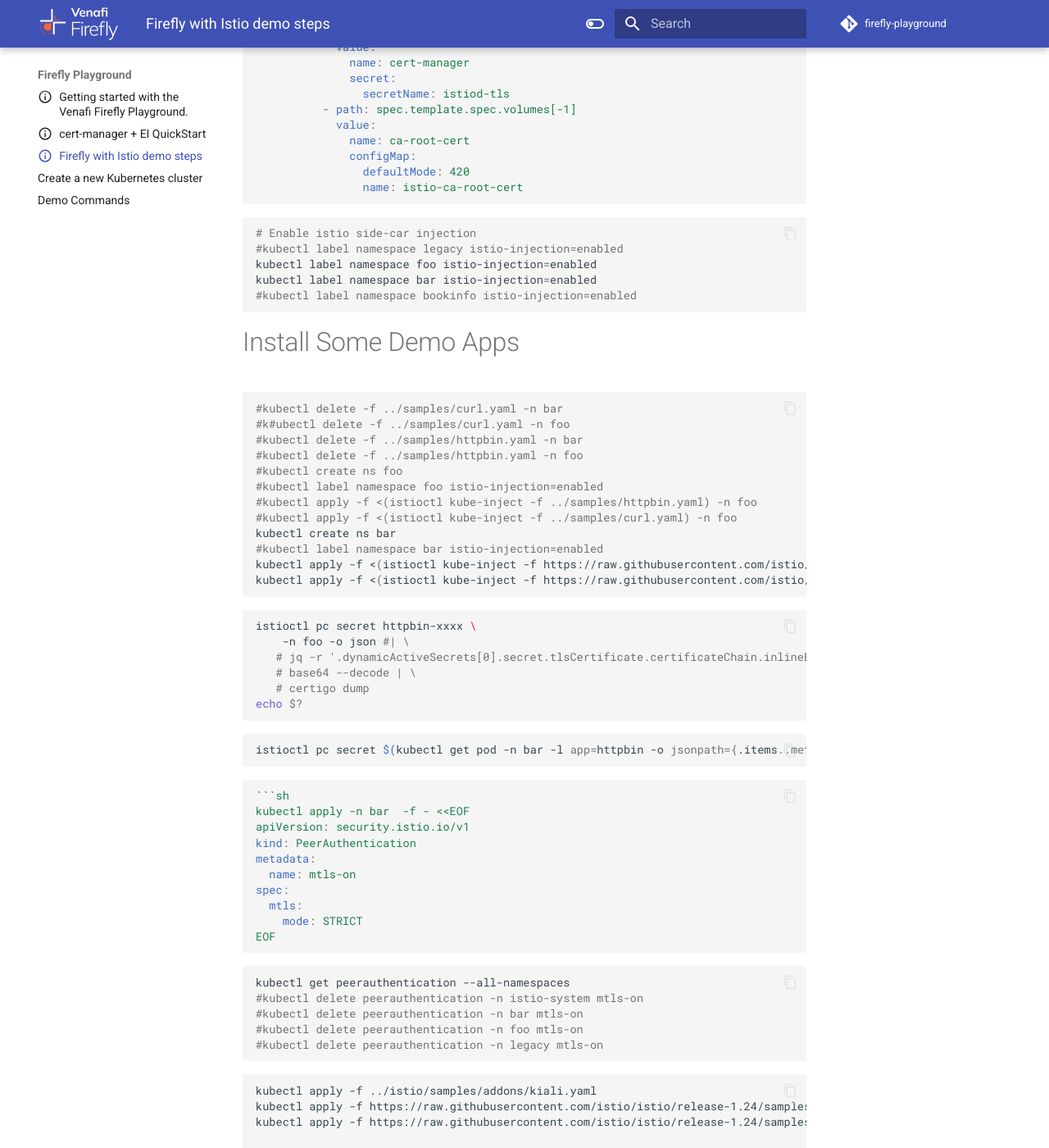
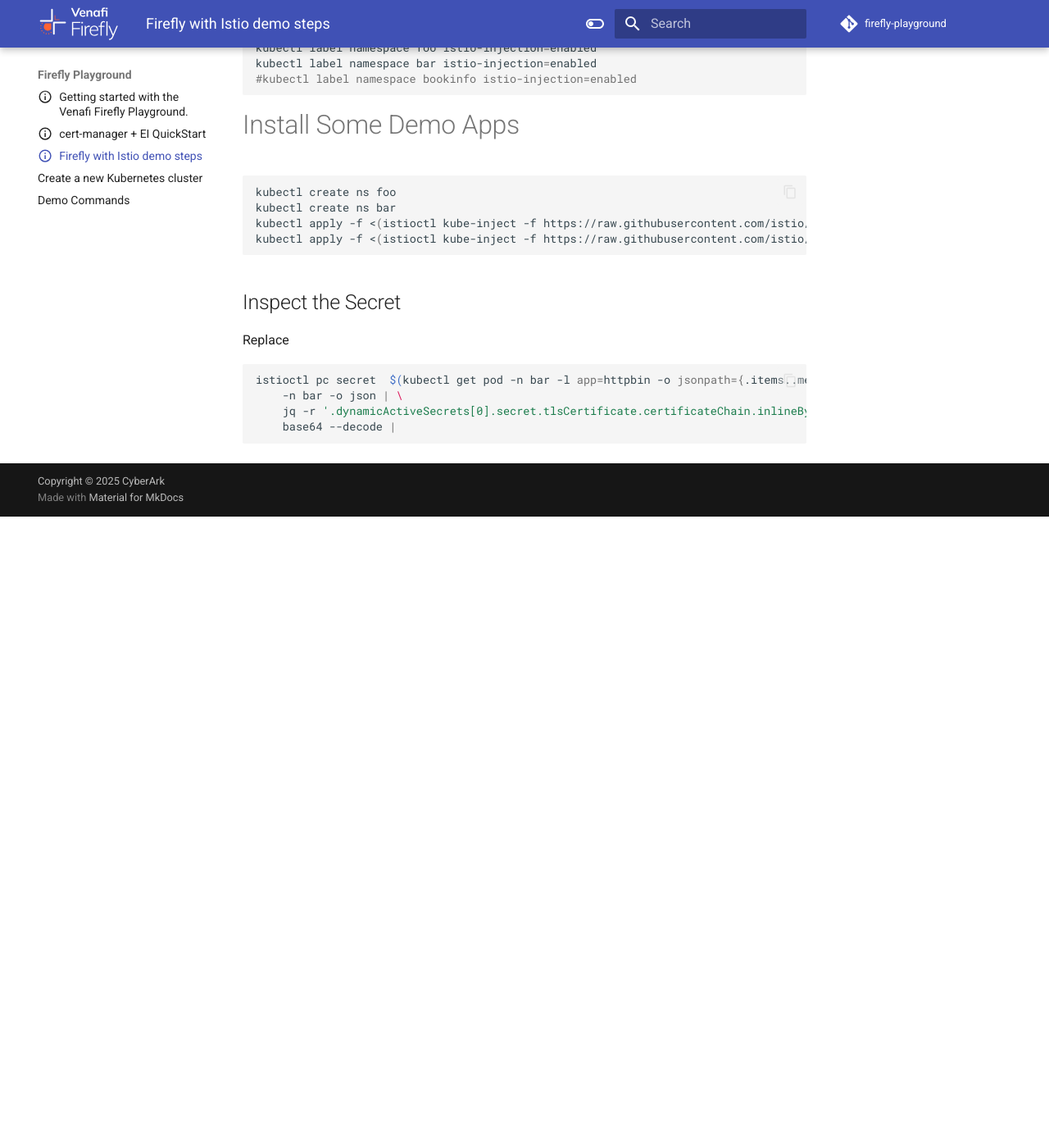
Before and after one commit to Venafi/firefly-playground, an MkDocs documentation site: the page built from docs/istio-firefly.md, in a window 1280 px wide and 1400 px high, scrolled down 5750 px. Shown: the whole window at 82% size. Built offline with MkDocs 1.6.1 and Material for MkDocs 9.7.7, drawn with Linux system fonts in a browser that asks for light colours; comment, search, counter and statistics services are not loaded; the version menu is left out; after the commit the page ends 6380 px from its top, so only the background shows below that; some of the changed text lies outside the part shown.

Commit message:
added isto demo steps

````diff
--- a/docs/istio-firefly.md
+++ b/docs/istio-firefly.md
@@ -122,19 +122,7 @@
   --version v1.5.1
 ```
 
-```sh
-#firefly-values.yaml
-acceptTerms: true
-deployment:
-  venafiClientID: 4e703f4b-e205-11ef-880f-fa736a87511e
-crd:
-  approver:
-    subject:
-      name: cert-manager
-      namespace: cert-manager
-```
-
-## Step 8. Test Firefly using the cmctl command line
+## Step 10. Test Firefly using the cmctl command line
 
 ```sh
 # Test Firefly using cmctl
@@ -164,11 +152,6 @@
 # Installing Istio
 
 Now lets install Istio
-
-```sh
-# Create certificate in K8s
-kubectl apply -f certificate3.yaml
-```
 
 ## Step 1. Create a new namespace for Istio
 
@@ -307,105 +291,21 @@
 # Install Some Demo Apps
 
 ```sh
-#kubectl delete -f ../samples/curl.yaml -n bar
-#k#ubectl delete -f ../samples/curl.yaml -n foo
-#kubectl delete -f ../samples/httpbin.yaml -n bar
-#kubectl delete -f ../samples/httpbin.yaml -n foo
-#kubectl create ns foo
-#kubectl label namespace foo istio-injection=enabled
-#kubectl apply -f <(istioctl kube-inject -f ../samples/httpbin.yaml) -n foo
-#kubectl apply -f <(istioctl kube-inject -f ../samples/curl.yaml) -n foo
+kubectl create ns foo
 kubectl create ns bar
-#kubectl label namespace bar istio-injection=enabled
 kubectl apply -f <(istioctl kube-inject -f https://raw.githubusercontent.com/istio/istio/refs/heads/master/samples/httpbin/httpbin.yaml) -n bar
 kubectl apply -f <(istioctl kube-inject -f https://raw.githubusercontent.com/istio/istio/refs/heads/master/samples/curl/curl.yaml) -n bar
 
 
 ```
 
-```sh
-istioctl pc secret httpbin-xxxx \
-    -n foo -o json #| \
-   # jq -r '.dynamicActiveSecrets[0].secret.tlsCertificate.certificateChain.inlineBytes' | \
-   # base64 --decode | \
-   # certigo dump
-echo $?
-```
+## Inspect the Secret
 
-```sh
-istioctl pc secret $(kubectl get pod -n bar -l app=httpbin -o jsonpath={.items..metadata.name})
-```
-
-```yaml
-
-```sh
-kubectl apply -n bar  -f - <<EOF
-apiVersion: security.istio.io/v1
-kind: PeerAuthentication
-metadata:
-  name: mtls-on
-spec:
-  mtls:
-    mode: STRICT
-EOF
-```
-
-```sh
-kubectl get peerauthentication --all-namespaces
-#kubectl delete peerauthentication -n istio-system mtls-on
-#kubectl delete peerauthentication -n bar mtls-on
-#kubectl delete peerauthentication -n foo mtls-on
-#kubectl delete peerauthentication -n legacy mtls-on
-```
-
-```sh
-kubectl apply -f ../istio/samples/addons/kiali.yaml
-kubectl apply -f https://raw.githubusercontent.com/istio/istio/release-1.24/samples/addons/prometheus.yaml
-kubectl apply -f https://raw.githubusercontent.com/istio/istio/release-1.24/samples/addons/grafana.yaml
-
-#kubectl delete -f ../istio/samples/addons/kiali.yaml --ignore-not-found
-
-```
-
-```sh {"terminalRows":"25"}
-k9s
-```
-
-```sh
-kubectl create ns legacy
-kubectl label namespace legacy istio-injection=enabled
-kubectl apply -f ../utils/traffic-foo-bar.yaml
-#kubectl create -f ./utils/traffic.yaml
-
-```
+Replace
 
 ```sh
 istioctl pc secret  $(kubectl get pod -n bar -l app=httpbin -o jsonpath={.items..metadata.name}) \
     -n bar -o json | \
     jq -r '.dynamicActiveSecrets[0].secret.tlsCertificate.certificateChain.inlineBytes' | \
-    base64 --decode | \
-    certigo dump
+    base64 --decode |
 ```
-
-## Delete some pods
-
-```sh
-kubectl delete pod $(kubectl get pod -n foo -l app=httpbin -o jsonpath={.items..metadata.name}) -n foo
-kubectl delete pod $(kubectl get pod -n bar -l app=httpbin -o jsonpath={.items..metadata.name}) -n bar
-
-```
-
-```sh
-kubectl get --raw /.well-known/openid-configuration | jq .issuer -r
-```
-
-```sh
-kubectl rollout restart deploy cert-manager -n cert-manager
-kubectl rollout restart deploy istiod -n istio-system
-kubectl rollout restart deploy cert-manager-istio-csr -n cert-manager
-kubectl rollout restart deploy firefly -n venafi
-```
-
-```sh {"terminalRows":"24"}
-k9s
-```
````
Also changed, not shown: other parts of docs/istio-firefly.md (+2 -1 lines).
